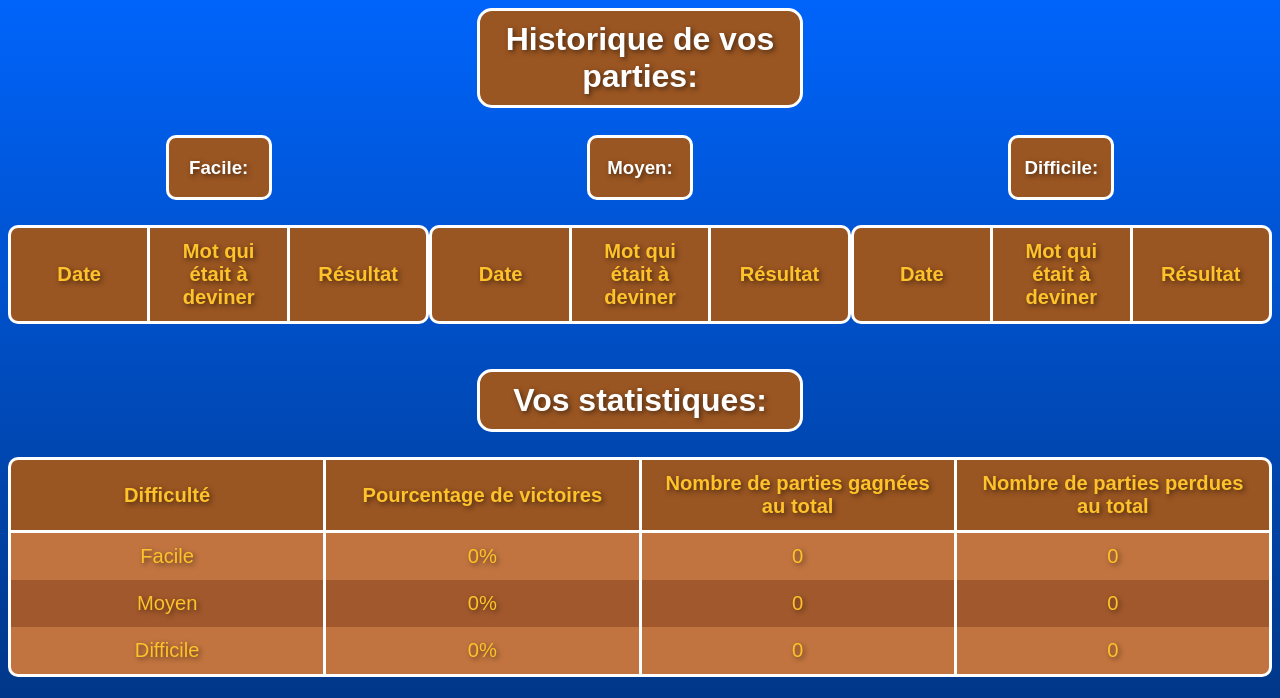
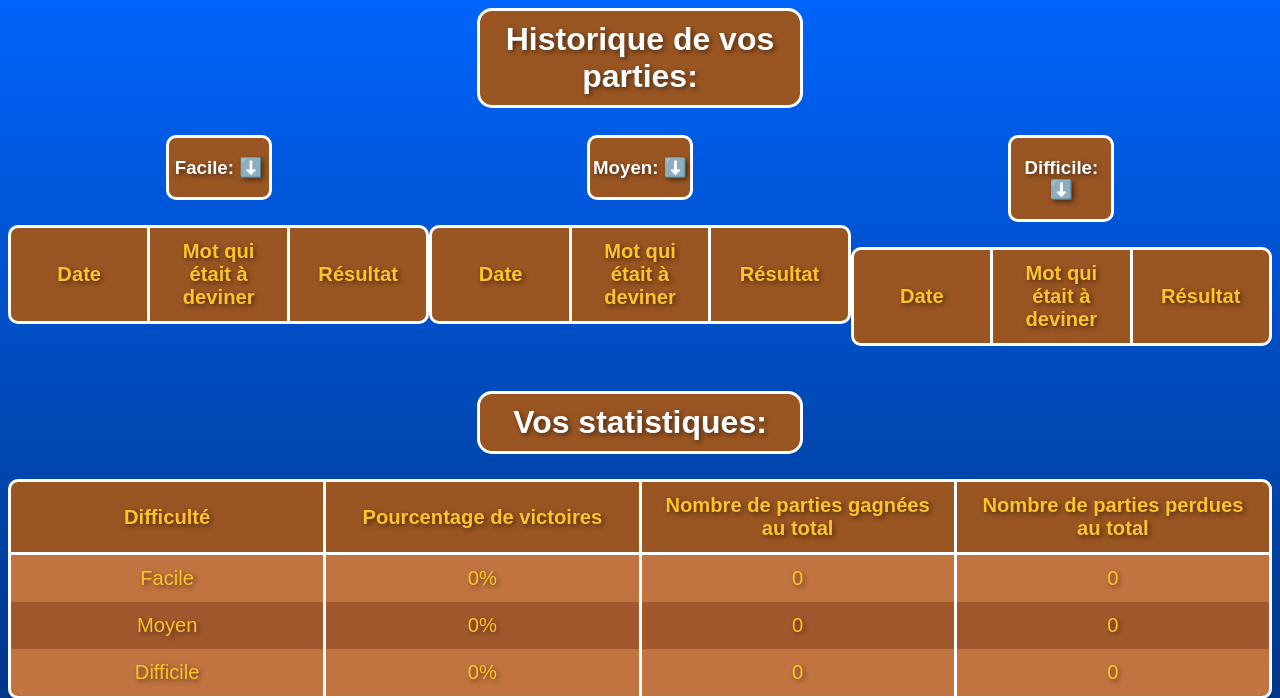
Before and after one commit to TimeoBlondeleauDubois/Pendu-site-avec-base-de-donnee, a Flask app: page /historique in a window 1280 px wide. Shown: the top 698 px of the page. Run offline with Flask 3, Linux system fonts and the light colour scheme; data comes from the database, SQL or seed files in the repository; lists and menus that the app fills with data are empty.

```diff
--- a/static/historique.css
+++ b/static/historique.css
@@ -232,3 +232,8 @@ button:hover {
 .section-text {
     max-width: 200px;
 }
+
+.title-container2:hover {
+    background-color: #99dd22;
+    cursor: pointer;
+}
--- a/static/historique.js
+++ b/static/historique.js
@@ -35,3 +35,21 @@ document.querySelector('.table-section:nth-child(3) .title-container2').addEvent
         masquerTableau('table_difficile');
     }
 });
+
+// Détecter le clic sur le titre "Facile" et basculer la direction de la flèche
+document.getElementById('facile-arrow').addEventListener('click', function() {
+    var arrow = document.getElementById(facile-arrow);
+    arrow.textContent = arrow.textContent === 'Facile: ⬇️' ? 'Facile:⬆️' : 'Facile:⬇️';
+});
+
+// Détecter le clic sur le titre "Moyen" et basculer la direction de la flèche
+document.getElementById('moyen-arrow').addEventListener('click', function() {
+    var arrow = document.getElementById(moyen-arrow);
+    arrow.textContent = arrow.textContent === 'Moyen: ⬇️' ? 'Moyen:⬆️' : 'Moyen:⬇️';
+});
+
+// Détecter le clic sur le titre "Difficile" et basculer la direction de la flèche
+document.getElementById('difficile-arrow').addEventListener('click', function() {
+    var arrow = document.getElementById(difficile-arrow);
+    arrow.textContent = arrow.textContent === 'Difficile: ⬇️' ? 'Difficile:⬆️' : 'Difficile:⬇️';
+});
--- a/templates/historique.html
+++ b/templates/historique.html
@@ -16,9 +16,9 @@
     <div class="table-container">
         <div class="table-section difficulty-section">
             <div class="title-container2">
-                <h3>Facile:</h3>
+                <h3 id="facile-arrow" class="arrow">Facile: ⬇️</h3>
             </div>
-            <table id="table_facile" class="content-table">
+            <table id="table_facile" class="content-table visible">
                 <thead>
                     <tr>
                         <th>Date</th>
@@ -40,9 +40,9 @@
 
         <div class="table-section difficulty-section">
             <div class="title-container2">
-                <h3>Moyen:</h3>
+                <h3 id="moyen-arrow" class="arrow">Moyen: ⬇️</h3>
             </div>
-            <table id="table_moyen" class="content-table">
+            <table id="table_moyen" class="content-table visible">
                 <thead>
                     <tr>
                         <th>Date</th>
@@ -64,9 +64,9 @@
 
         <div class="table-section difficulty-section">
             <div class="title-container2">
-                <h3>Difficile:</h3>
+                <h3 id="difficile-arrow" class="arrow">Difficile: ⬇️</h3>
             </div>
-            <table id="table_difficile" class="content-table">
+            <table id="table_difficile" class="content-table visible">
                 <thead>
                     <tr>
                         <th>Date</th>
```
Also changed, not shown: static/fleche_vers_le_bas.png (deleted), static/fleche_vers_le_haut.png (deleted).
